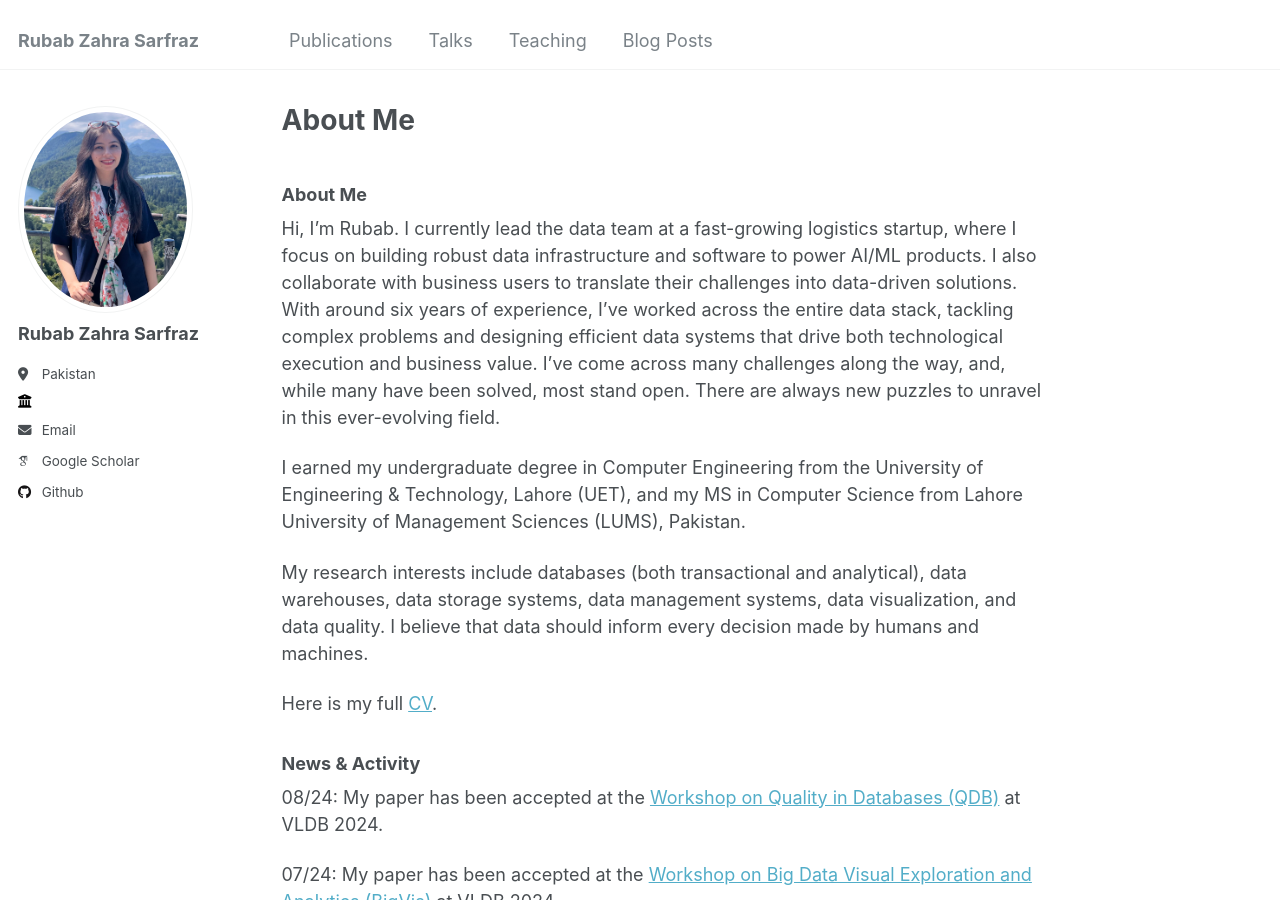
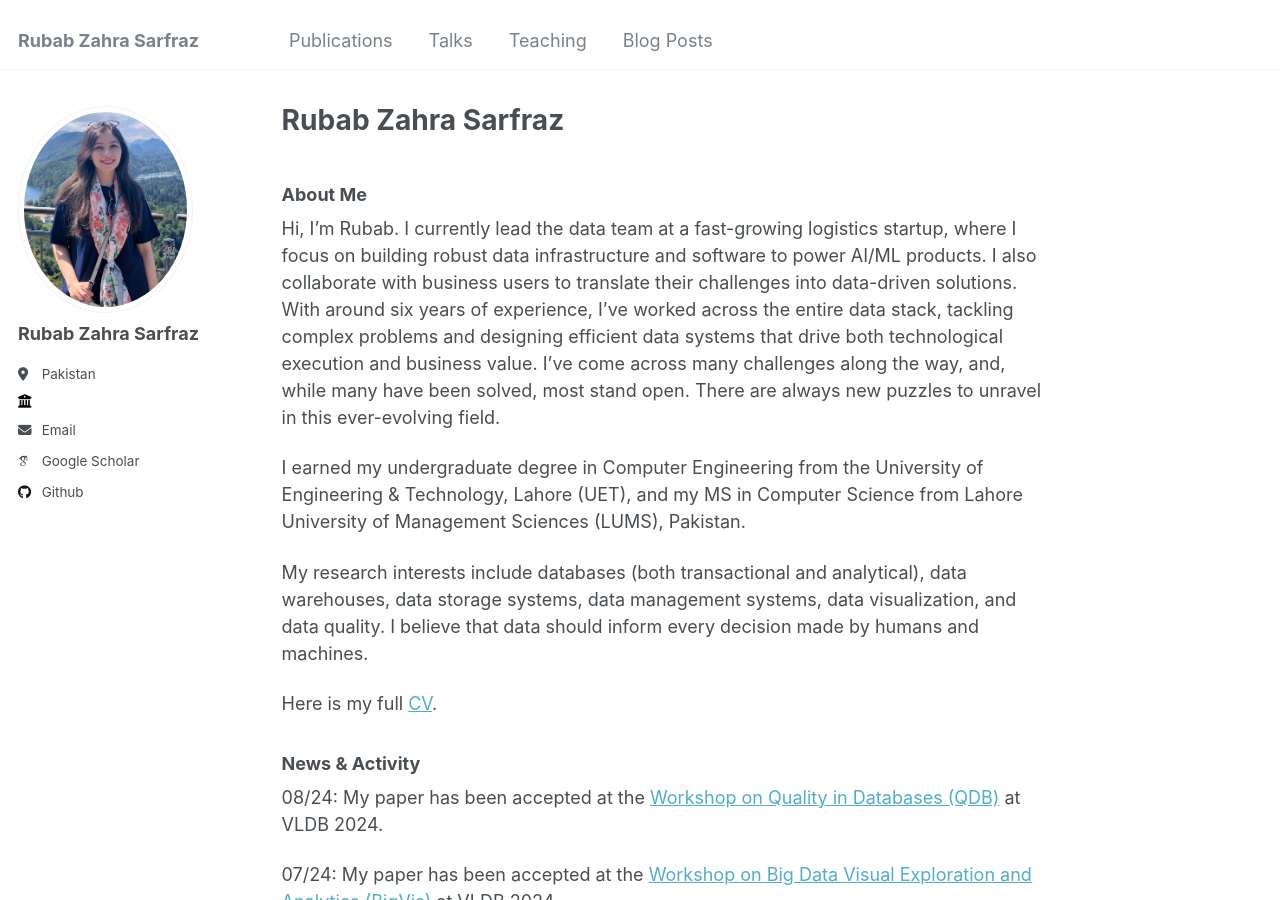
Before and after one commit to rubabzs/rubabzs.github.io, a Jekyll site: the page built from _pages/about.md, in a window 1280 px wide and 900 px high. Built offline with Jekyll 4.4.1, drawn with Linux system fonts in a browser that asks for light colours; some web fonts are replaced; our own code applies the rules of GitHub Pages for plain Markdown files.

Commit message:
fixed about page bug

```diff
--- a/_pages/about.md
+++ b/_pages/about.md
@@ -1,3 +1,12 @@
+---
+permalink: /
+title: "Rubab Zahra Sarfraz"
+author_profile: true
+redirect_from:
+  - /about/
+  - /about.html
+---
+
 ### About Me
 
 Hi, I’m Rubab. I currently lead the data team at a fast-growing logistics startup, where I focus on building robust data infrastructure and software to power AI/ML products. I also collaborate with business users to translate their challenges into data-driven solutions. With around six years of experience, I’ve worked across the entire data stack, tackling complex problems and designing efficient data systems that drive both technological execution and business value. I’ve come across many challenges along the way, and, while many have been solved, most stand open. There are always new puzzles to unravel in this ever-evolving field.
```
